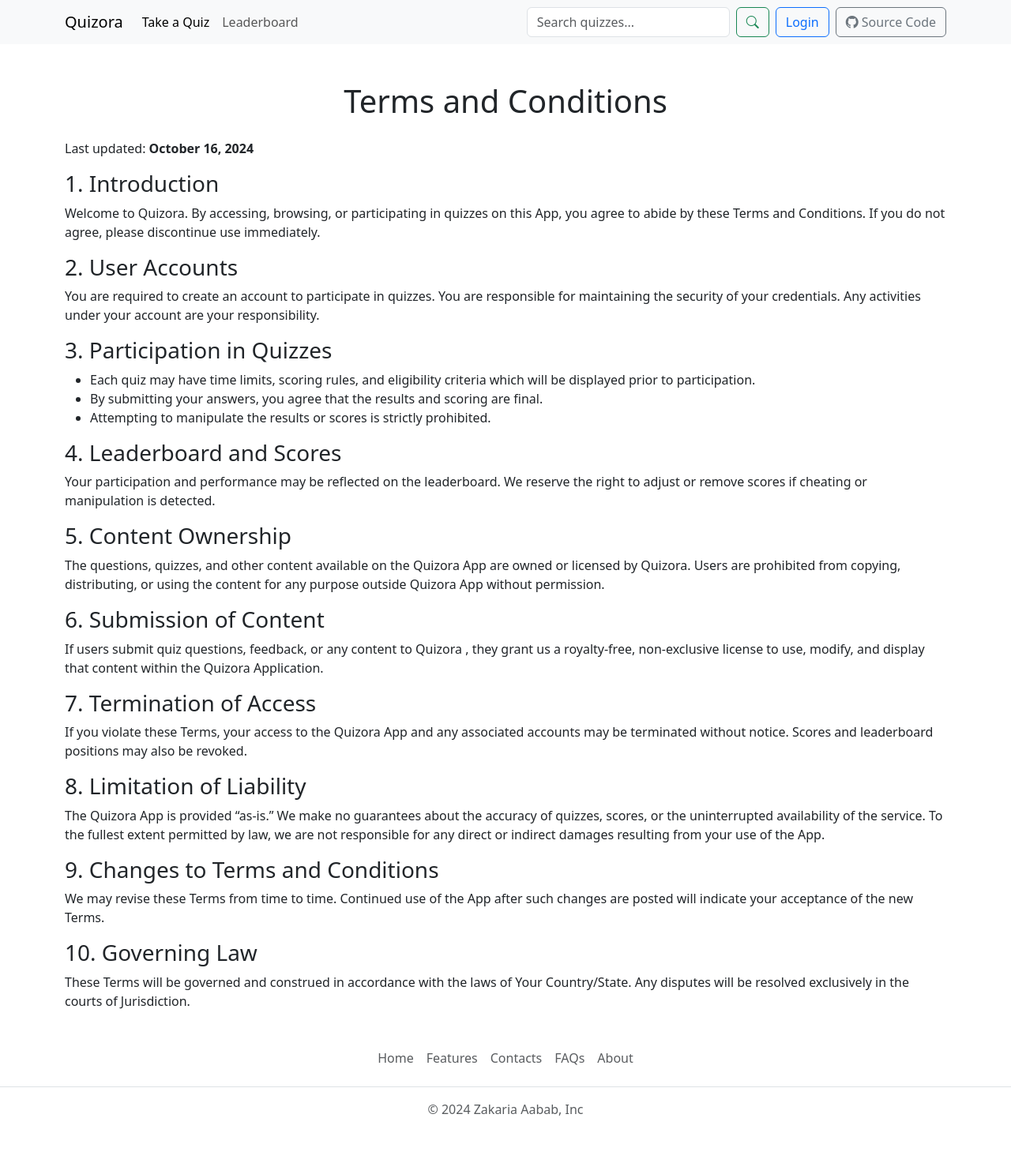
After one commit to Tweek-byte/Quiz_Application_Project, a Django app: page /terms-and-conditions/ in a window 1280 px wide. The commit adds this page. Shown: the whole page at 79% size. Run offline with Django 5.2, Linux system fonts and the light colour scheme.

Commit message:
feat(front-end): create terms and conditions page

```diff
--- a/Quizora/urls.py
+++ b/Quizora/urls.py
@@ -18,12 +18,14 @@ from django.contrib import admin
 from django.urls import path, include
 from django.conf.urls.static import static
 from django.conf import settings
+from django.views.generic import TemplateView
 
 urlpatterns = [
     path('admin/', admin.site.urls),
     path('', include('homepage.urls')),
     path('user/', include('session.urls')),
-    path('quizzes/', include('quiz.urls'))
+    path('quizzes/', include('quiz.urls')),
+     path('terms-and-conditions/', TemplateView.as_view(template_name='terms_and_conditions.html'), name='terms'),
 ]
 
 urlpatterns += static(settings.STATIC_URL, document_root=settings.STATIC_ROOT)
--- a/templates/register.html
+++ b/templates/register.html
@@ -45,7 +45,7 @@
             <div class="form-check mb-3">
               <input type="checkbox" class="form-check-input" id="termsCheckbox" name="terms" required>
               <label class="form-check-label" for="termsCheckbox">
-                  I agree to the <a href="#" class="text-decoration-none">Terms and Conditions</a>
+                  I agree to the <a href="{% url 'terms' %}" class="text-decoration-none">Terms and Conditions</a>
               </label>
             </div>
 
--- /dev/null
+++ b/templates/terms_and_conditions.html
@@ -0,0 +1,44 @@
+{% extends 'index.html' %}
+
+{% block content %}
+<div class="container mt-5">
+    <h1 class="text-center mb-4">Terms and Conditions</h1>
+    <p>Last updated: <strong>October 16, 2024</strong></p>
+
+    <h3>1. Introduction</h3>
+    <p>Welcome to Quizora. By accessing, browsing, or participating in quizzes on this App, you agree to abide by these Terms and Conditions. If you do not agree, please discontinue use immediately.</p>
+
+    <h3>2. User Accounts</h3>
+    <p>You are required to create an account to participate in quizzes. You are responsible for maintaining the security of your credentials. Any activities under your account are your responsibility.</p>
+
+    <h3>3. Participation in Quizzes</h3>
+    <ul>
+        <li>Each quiz may have time limits, scoring rules, and eligibility criteria which will be displayed prior to participation.</li>
+        <li>By submitting your answers, you agree that the results and scoring are final.</li>
+        <li>Attempting to manipulate the results or scores is strictly prohibited.</li>
+    </ul>
+
+    <h3>4. Leaderboard and Scores</h3>
+    <p>Your participation and performance may be reflected on the leaderboard. We reserve the right to adjust or remove scores if cheating or manipulation is detected.</p>
+
+    <h3>5. Content Ownership</h3>
+    <p>The questions, quizzes, and other content available on the Quizora App are owned or licensed by Quizora. Users are prohibited from copying, distributing, or using the content for any purpose outside Quizora App without permission.</p>
+
+    <h3>6. Submission of Content</h3>
+    <p>If users submit quiz questions, feedback, or any content to Quizora , they grant us a royalty-free, non-exclusive license to use, modify, and display that content within the Quizora Application.</p>
+
+    <h3>7. Termination of Access</h3>
+    <p>If you violate these Terms, your access to the Quizora App and any associated accounts may be terminated without notice. Scores and leaderboard positions may also be revoked.</p>
+
+    <h3>8. Limitation of Liability</h3>
+    <p>The Quizora App is provided “as-is.” We make no guarantees about the accuracy of quizzes, scores, or the uninterrupted availability of the service. To the fullest extent permitted by law, we are not responsible for any direct or indirect damages resulting from your use of the App.</p>
+
+    <h3>9. Changes to Terms and Conditions</h3>
+    <p>We may revise these Terms from time to time. Continued use of the App after such changes are posted will indicate your acceptance of the new Terms.</p>
+
+    <h3>10. Governing Law</h3>
+    <p>These Terms will be governed and construed in accordance with the laws of Your Country/State. Any disputes will be resolved exclusively in the courts of Jurisdiction.</p>
+
+
+</div>
+{% endblock %}
```
